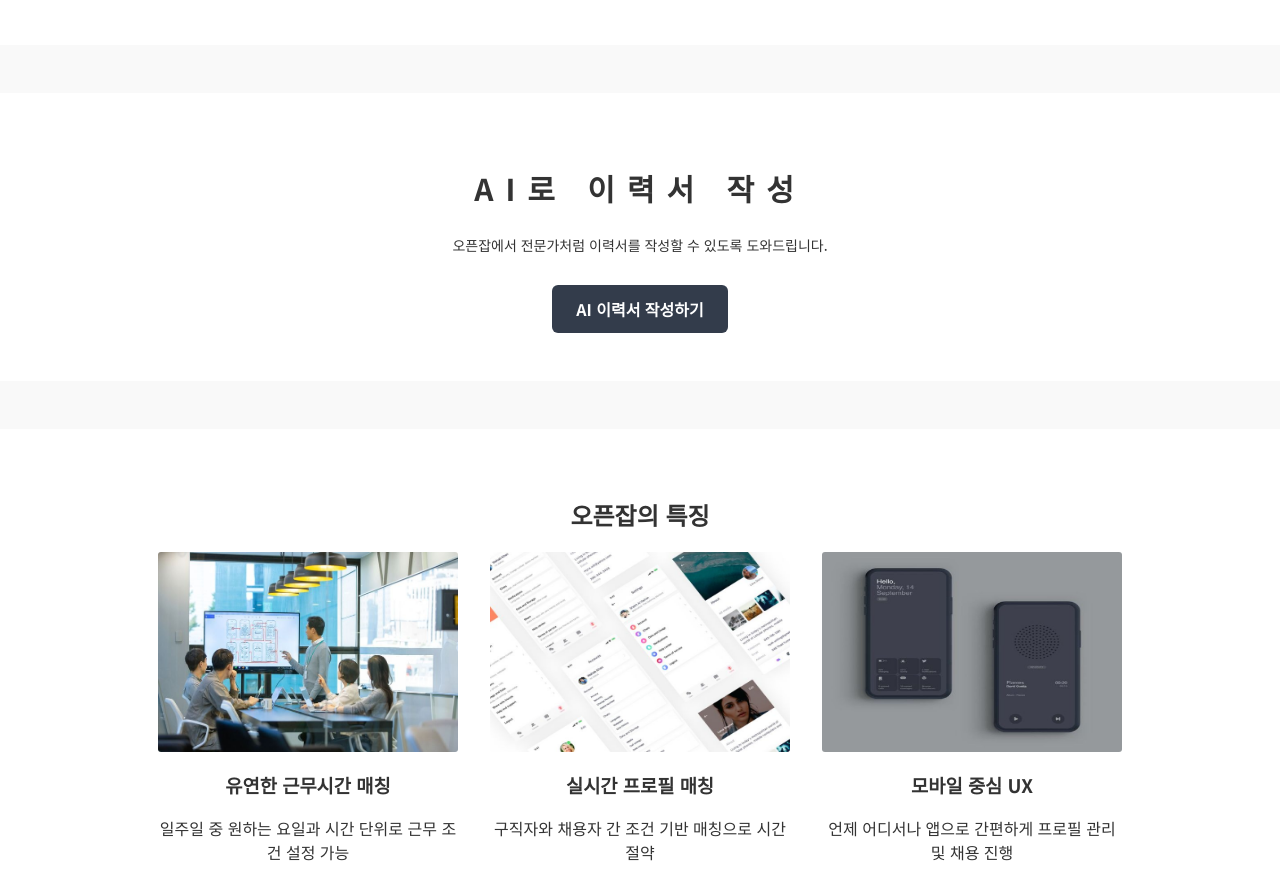
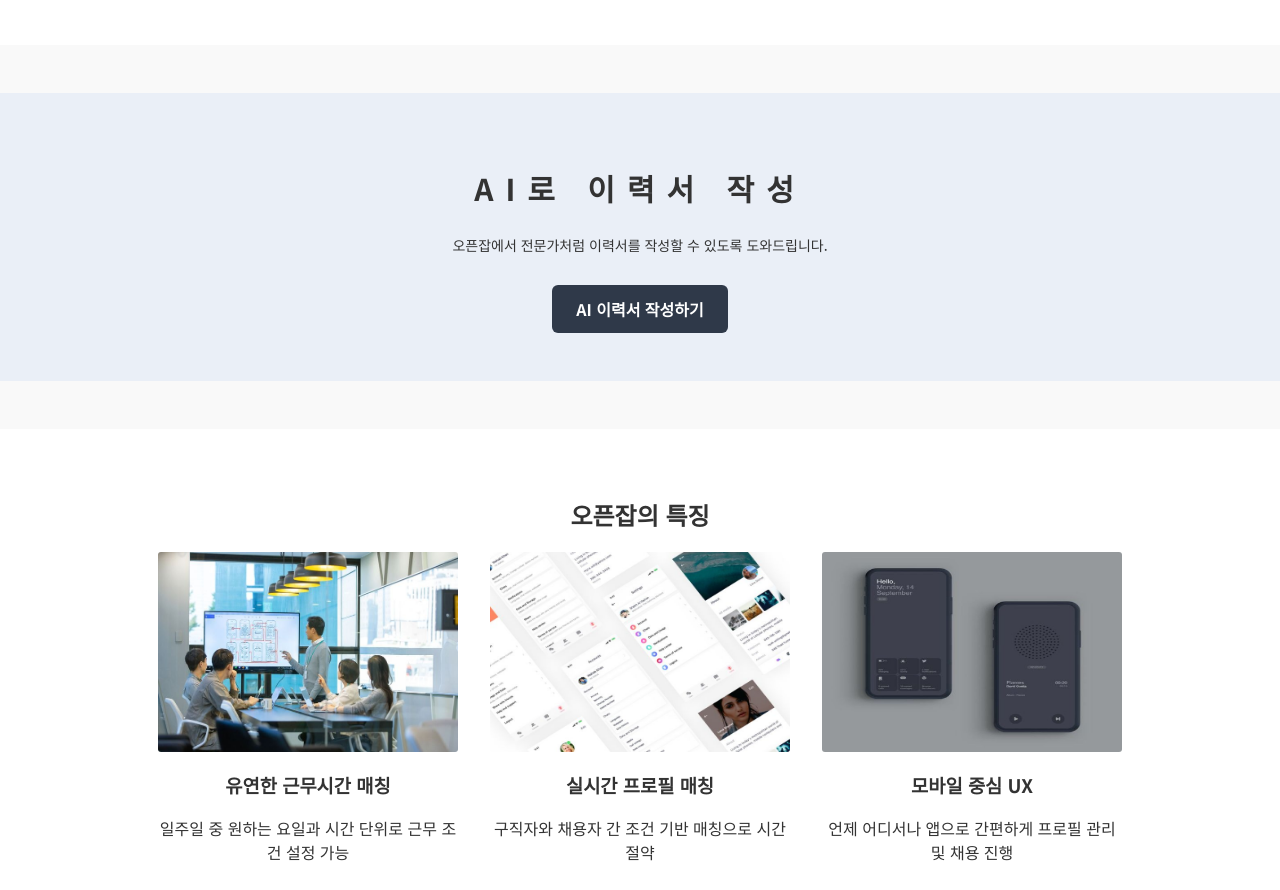
Before and after one commit to Blueeit/Blueeit.github.io, a plain HTML site: page index.html in a window 1280 px wide. Shown: the part 1457-2347 px from the top of the page. Drawn offline with nearby package versions, Linux system fonts and the light colour scheme.

Commit message:
250822 배경컬러 수정

```diff
--- a/styles/style.css
+++ b/styles/style.css
@@ -176,12 +176,8 @@ img {vertical-align: top;}
     text-align:left;
 }
 
-.openjob-airesume-wrap>div{
-    display: flex;
-    flex-wrap: wrap;
-    justify-content: center;
-    align-items: center;
-    gap: 0 65px;
+.openjob-airesume-wrap {
+    background-color:#eaeff7;
 }
 
 .openjob-airesume-tit h2{
```
